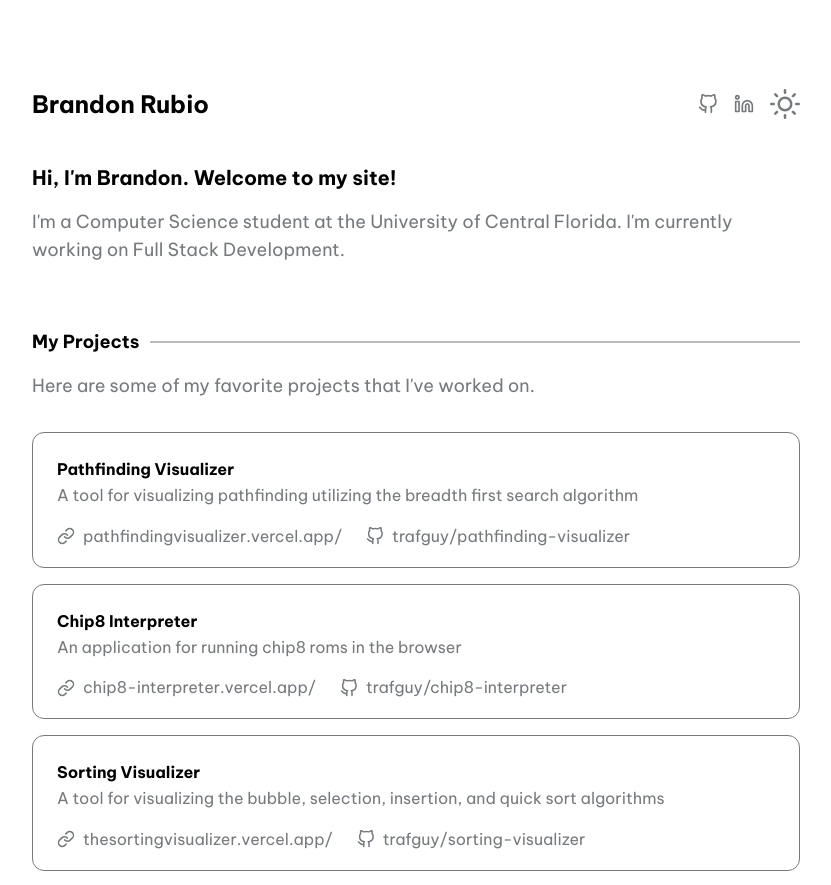
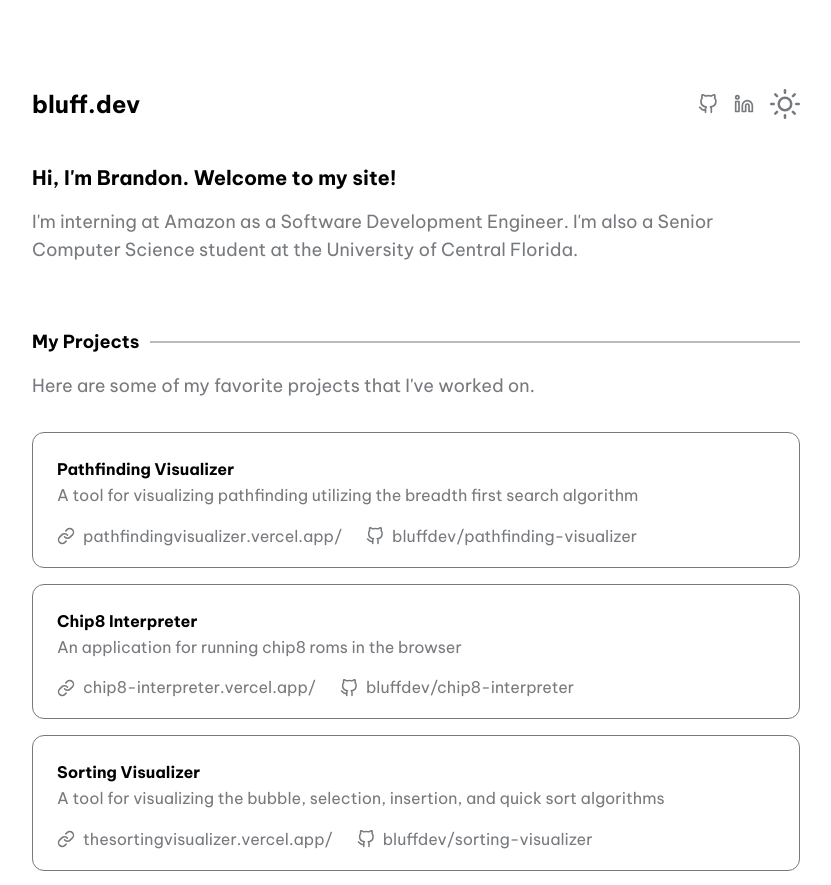
Before and after one commit to bluffdev/portfolio, a Next.js app: page / in a window 1280 px wide. Shown: the top 885 px of the page, without its empty margins (224-1055 px from the left). Built offline with nearby package versions, Linux system fonts and the light colour scheme.

Commit message:
Updated data

```diff
--- a/components/Hero.tsx
+++ b/components/Hero.tsx
@@ -8,7 +8,7 @@ export default function Hero() {
     <div className="mb-16">
       <div className="flex flex-row items-center justify-between w-full">
         <div className="flex items-center w-25 h-20 relative overflow-hidden">
-          <h1 className="text-2xl">Brandon Rubio</h1>
+          <h1 className="text-2xl">bluff.dev</h1>
         </div>
         <div className="flex space-x-4 mt-0 text-lightText transition-colors duration-500">
           {contact.github && (
--- a/data/config.ts
+++ b/data/config.ts
@@ -1,12 +1,12 @@
 export const meta = {
-  title: 'Brandon Rubio - Web Developer',
+  title: 'bluff.dev',
   description:
     "Hi, I'm Brandon. I'm a Computer Science student interested in Full Stack Development"
 };
 
 export const hero = {
   title: "Hi, I'm Brandon. Welcome to my site!",
-  desc: "I'm a Computer Science student at the University of Central Florida. I'm currently working on Full Stack Development."
+  desc: "I'm interning at Amazon as a Software Development Engineer. I'm also a Senior Computer Science student at the University of Central Florida."
 };
 
 export const projects = {
@@ -18,37 +18,36 @@ export const projects = {
       description:
         'A tool for visualizing pathfinding utilizing the breadth first search algorithm',
       link: 'pathfindingvisualizer.vercel.app/',
-      github: 'trafguy/pathfinding-visualizer'
+      github: 'bluffdev/pathfinding-visualizer'
     },
     {
       title: 'Chip8 Interpreter',
-      description:
-        'An application for running chip8 roms in the browser',
+      description: 'An application for running chip8 roms in the browser',
       link: 'chip8-interpreter.vercel.app/',
-      github: 'trafguy/chip8-interpreter'
+      github: 'bluffdev/chip8-interpreter'
     },
     {
       title: 'Sorting Visualizer',
       description:
         'A tool for visualizing the bubble, selection, insertion, and quick sort algorithms',
       link: 'thesortingvisualizer.vercel.app/',
-      github: 'trafguy/sorting-visualizer'
+      github: 'bluffdev/sorting-visualizer'
     },
     {
       title: 'HLTV API',
       description:
         'A web scraping api for the popular CS:GO news site hltv.org',
-      github: 'trafguy/hltv-api'
+      github: 'bluffdev/hltv-api'
     },
     {
       title: 'Porfolio',
       description: 'The source code for this website',
-      github: 'trafguy/portfolio'
+      github: 'bluffdev/portfolio'
     }
   ]
 };
 
 export const contact = {
-  github: 'trafguy',
+  github: 'bluffdev',
   linkedin: 'brandon-rubio64'
 };
```
